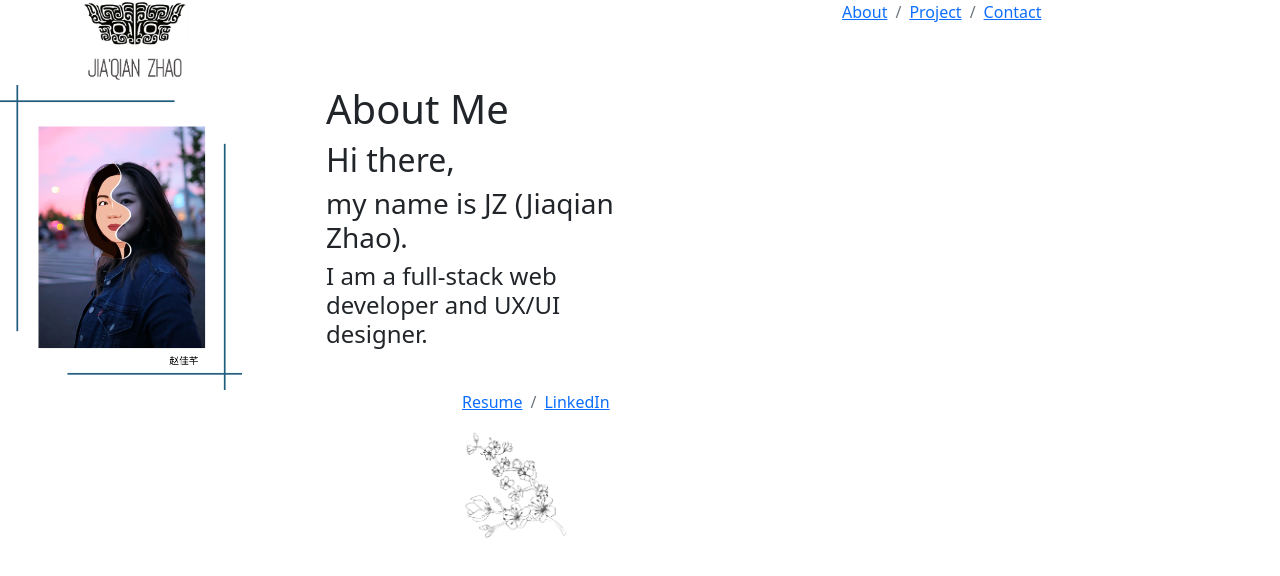
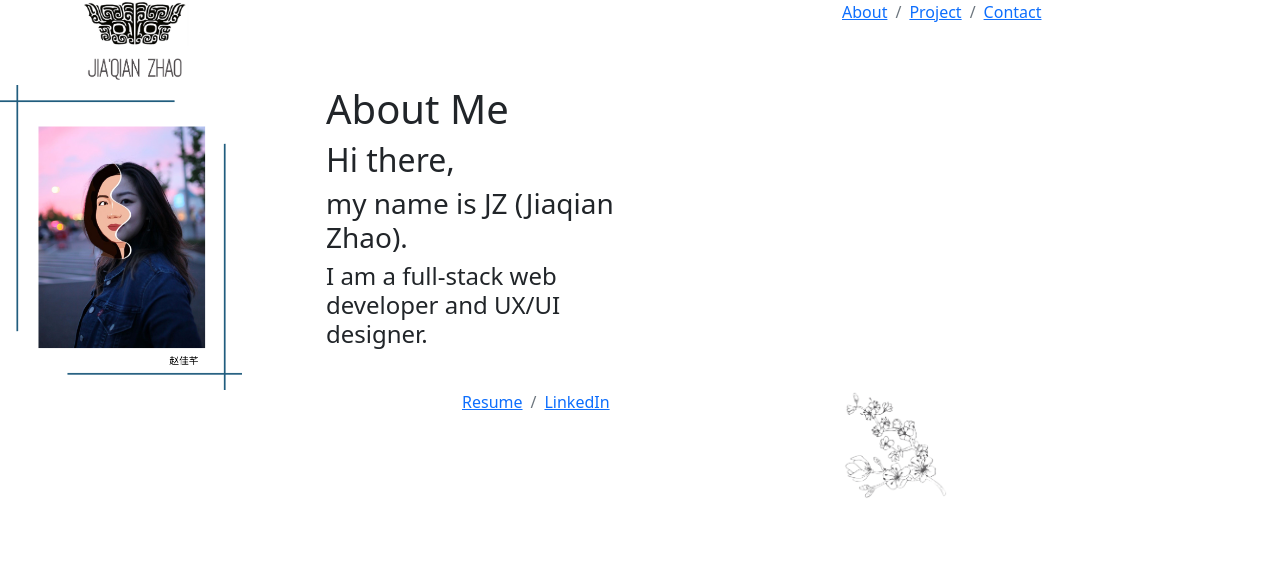
Before and after one commit to JZSweet/jz-portfolio2.0, a React (Create React App) app: page / in a window 1280 px wide. Shown: the top 576 px of the page. Built offline with nearby package versions, Linux system fonts and the light colour scheme.

Commit message:
download react router npm

```diff
--- a/package.json
+++ b/package.json
@@ -10,6 +10,7 @@
     "react": "^17.0.2",
     "react-bootstrap": "^2.1.1",
     "react-dom": "^17.0.2",
+    "react-router-dom": "^6.2.1",
     "react-scripts": "5.0.0",
     "web-vitals": "^2.1.3"
   },
--- a/src/components/Footer.js
+++ b/src/components/Footer.js
@@ -17,7 +17,7 @@ class Footer extends Component {
             <FooterCrumb />
           </Col>
 
-          <Col md={{ span: 4, offset: 4 }}>
+          <Col md={4}>
             <div className='footer' >
               <img className='d-block w-100'
                 id='footerpic'
```
Also changed, not shown: 1 other file (tests, documents, lock files or other folders).
